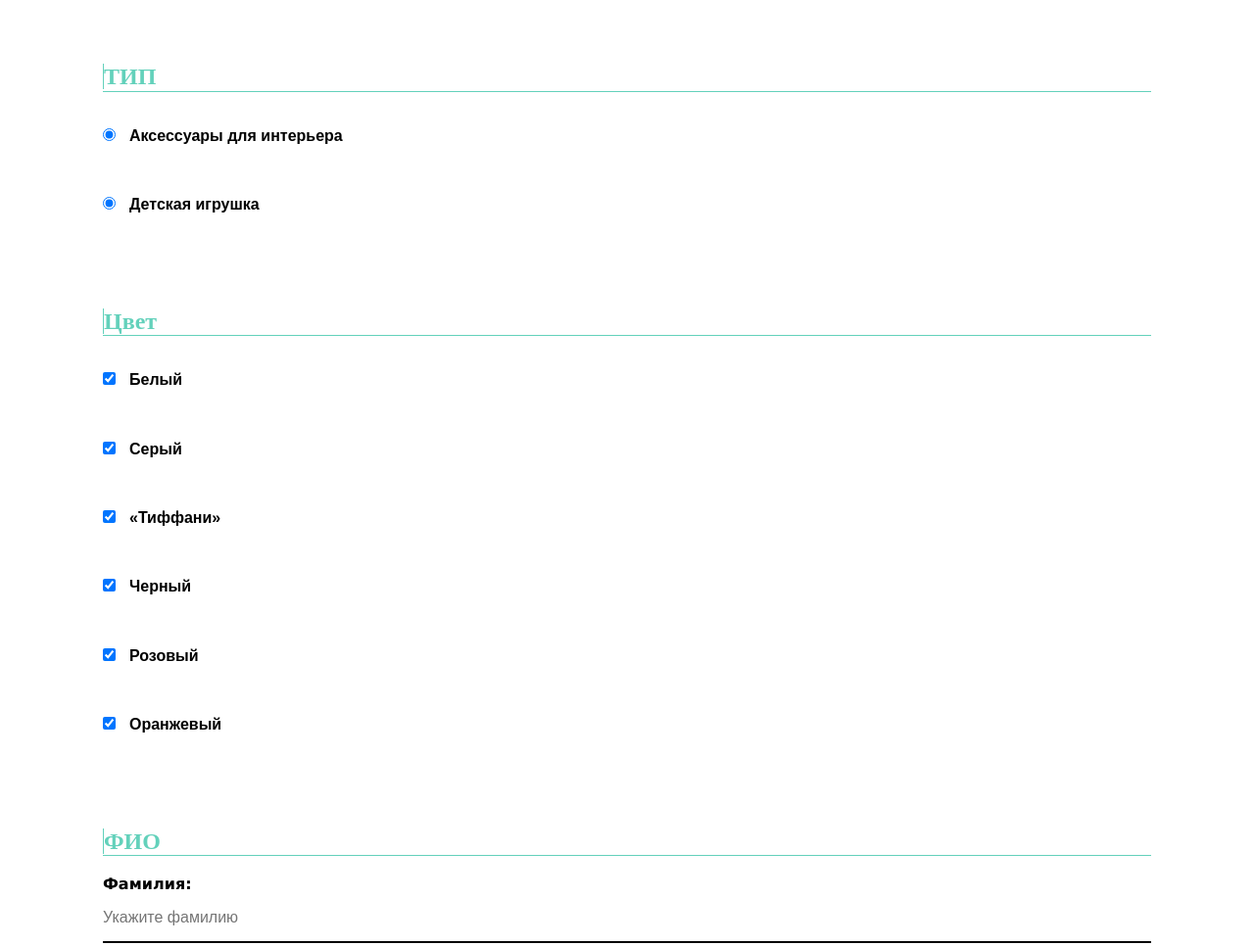
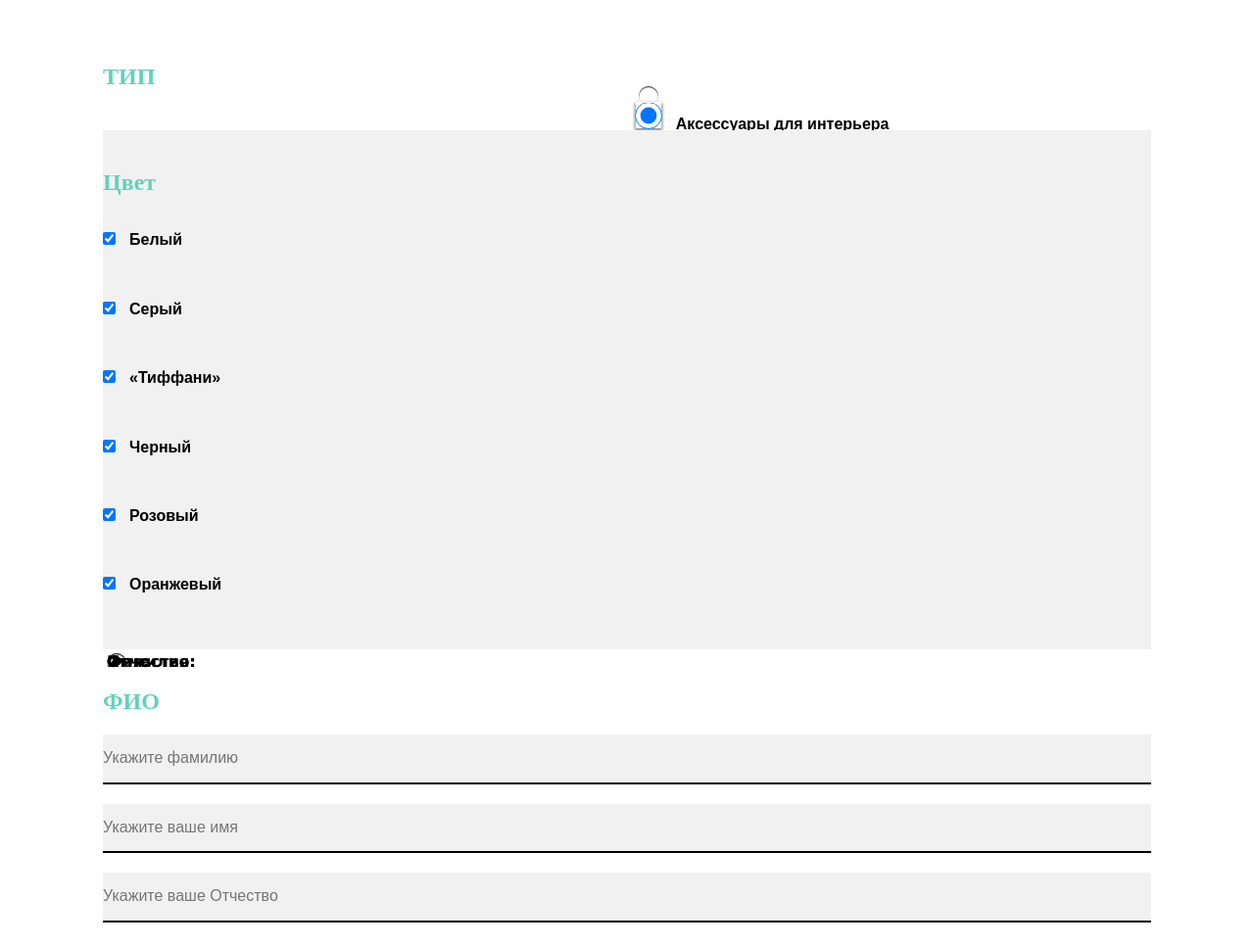
Before and after one commit to VerDan777/MISHKA, a plain HTML site: page form.html in a window 1280 px wide. Shown: the part 700-1666 px from the top of the page at 98% size. Drawn offline with Linux system fonts and the light colour scheme.

Commit message:
some new style things in form page

```diff
--- a/form.html
+++ b/form.html
@@ -49,16 +49,20 @@
       <div class="form__wrapper">
         <form class="form">
           <h2 class="form__title">ТИП</h2>
-          <div class="form__input-container">
-            <input class="form__input" type="radio" checked="checked"/>
-            <p class="form__input-text">Аксессуары для интерьера</p>
-          </div>
-          <div class="form__input-container">
-            <input class="form__input" type="radio" checked="checked"/>
-            <p class="form__input-text">Детская игрушка</p>
+          <div class="form__container">
+            <div class="form__input-container">
+              <input class="form__input form__input--radio" type="radio" checked="checked"/>
+              <label for="form__input--radio"></label>
+              <p class="form__input-text">Аксессуары для интерьера</p>
+            </div>
+            <div class="form__input-container">
+              <input class="form__input form__input--radio" type="radio" checked="checked"/>
+              <label for="form__input--radio"></label>
+              <p class="form__input-text">Детская игрушка</p>
+            </div>
           </div>
         </form>
-        <form class="form">
+        <form class="form form--grey">
           <h2 class="form__title">Цвет</h2>
           <div class="form__input-container">
             <input class="form__input form__input--checkbox" type="checkbox" checked="checked"/>
@@ -89,22 +93,22 @@
           <h2 class="form__title">ФИО</h2>
           <div class="form__input-container">
             <label class="form__label">Фамилия: <br></label>
-            <input class="form__input--textbox" type="text" placeholder="Укажите фамилию"/>
+            <input class="form__input--textbox formt__input--textbox--white" type="text" placeholder="Укажите фамилию"/>
           </div>
           <div class="form__input-container">
             <label class="form__label">Имя: <br></label>
-            <input class="form__input--textbox" type="text" placeholder="Укажите ваше имя"/>
+            <input class="form__input--textbox formt__input--textbox--white" type="text" placeholder="Укажите ваше имя"/>
           </div>
           <div class="form__input-container">
             <label class="form__label">Отчество: <br></label>
-            <input class="form__input--textbox" type="text" placeholder="Укажите ваше Отчество"/>
+            <input class="form__input--textbox formt__input--textbox--white" type="text" placeholder="Укажите ваше Отчество"/>
           </div>
         </form>
-        <form class="form">
+        <form class="form--grey">
           <h2 class="form__title">ТЕЛ</h2>
-          <input class="form__input form__input--textbox" type="text" placeholder="Укажите ваш телефон"/>
+          <input class="form__input form__input--textbox form__input--textbox--grey" type="text" placeholder="Укажите ваш телефон"/>
           <h2 class="form__title">E-MAIL</h2>
-          <input class="form__input form__input--textbox" type="text" placeholder="E-mail"/>
+          <input class="form__input form__input--textbox form__input--textbox--grey" type="text" placeholder="E-mail"/>
         </form>
         <form class="form">
           <h2 class="form__title">ДОП</h2>
--- a/styles.css
+++ b/styles.css
@@ -832,6 +832,9 @@ h1, h2, h3, h4, h5, h6 {
     background-color: #f1f1f1;
     width: 100%;
     padding: 80px 0; }
+    @media (min-width: 700px) {
+      .catalog__preview {
+        text-align: center; } }
   .catalog__card-row {
     width: 100%; }
   .catalog__card {
@@ -936,7 +939,14 @@ h1, h2, h3, h4, h5, h6 {
     height: 100%; }
 
 .form {
-  padding: 20px 0; }
+  padding: 20px 0;
+  position: relative; }
+  .form--grey {
+    background-color: #f1f1f1; }
+  .form__container {
+    position: absolute;
+    top: 55%;
+    right: 25%; }
   .form__wrapper {
     margin: 50px 0; }
   .form__title {
@@ -944,15 +954,31 @@ h1, h2, h3, h4, h5, h6 {
     border-bottom: 1px solid #63d1bb;
     border-left: none;
     margin: 20px 0; }
+    @media (min-width: 700px) {
+      .form__title {
+        display: inline-block;
+        border: none; } }
     .form__title::before {
       content: '';
       border-right: 1px solid #63d1bb; }
+      @media (min-width: 700px) {
+        .form__title::before {
+          display: none; } }
   .form__label {
     font-weight: bold;
     font-family: 'Verdana',sans-serif; }
   .form__input {
     background-color: #62d1ba;
     outline: none; }
+    .form__input--radio {
+      width: 28px;
+      height: 28px;
+      position: relative;
+      margin: 20px auto;
+      background: #fcfff4;
+      background: linear-gradient(top, #fcfff4 0%, #dfe5d7 40%, #b3bead 100%);
+      border-radius: 50px;
+      box-shadow: inset 0px 1px 1px white, 0px 1px 3px rgba(0, 0, 0, 0.5); }
     .form__input--textbox {
       background-color: white;
       border-bottom: 2px solid black;
@@ -961,6 +987,35 @@ h1, h2, h3, h4, h5, h6 {
       border-right: none;
       width: 100%;
       padding: 15px 0; }
+      @media (min-width: 700px) {
+        .form__input--textbox {
+          background-color: #f1f1f1; } }
+      .form__input--textbox--grey {
+        background-color: #f1f1f1; }
+  .form label {
+    width: 20px;
+    height: 20px;
+    cursor: pointer;
+    position: absolute;
+    left: 4px;
+    top: 4px;
+    background: linear-gradient(top, #222 0%, #45484d 100%);
+    border-radius: 50px;
+    box-shadow: inset 0px 1px 1px rgba(0, 0, 0, 0.5), 0px 1px 0px white; }
+    .form label:after {
+      content: '';
+      width: 16px;
+      height: 16px;
+      position: absolute;
+      top: 2px;
+      left: 2px;
+      background: green;
+      background: linear-gradient(top, green 0%, green 100%);
+      opacity: 0;
+      border-radius: 50px;
+      box-shadow: inset 0px 1px 1px white, 0px 1px 3px rgba(0, 0, 0, 0.5); }
+    .form label:hover::after {
+      opacity: 0.3; }
   .form__input-container {
     padding-bottom: 20px; }
   .form__input-text {
@@ -972,3 +1027,38 @@ h1, h2, h3, h4, h5, h6 {
     border: 2px solid black;
     width: 100%;
     height: 150px; }
+
+input[type=radio].css-checkbox {
+  position: absolute;
+  z-index: -1000;
+  left: -1000px;
+  overflow: hidden;
+  clip: rect(0 0 0 0);
+  height: 1px;
+  width: 1px;
+  margin: -1px;
+  padding: 0;
+  border: 0; }
+
+input[type=radio].css-checkbox + label.css-label {
+  padding-left: 41px;
+  height: 36px;
+  display: inline-block;
+  line-height: 36px;
+  background-repeat: no-repeat;
+  background-position: 0 0;
+  font-size: 36px;
+  vertical-align: middle;
+  cursor: pointer; }
+
+input[type=radio].css-checkbox:checked + label.css-label {
+  background-position: 0 -36px; }
+
+label.css-label {
+  background-image: url(http://csscheckbox.com/checkboxes/u/csscheckbox_db90a821b8d1c3cc963948854fe8ce92.png);
+  -webkit-touch-callout: none;
+  -webkit-user-select: none;
+  -khtml-user-select: none;
+  -moz-user-select: none;
+  -ms-user-select: none;
+  user-select: none; }
```
